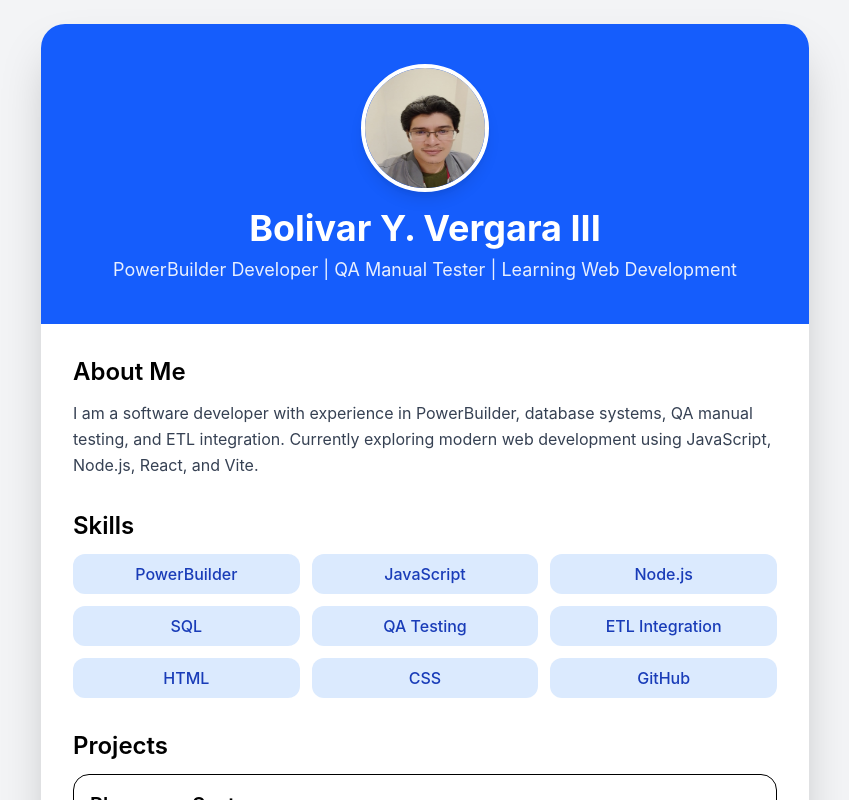
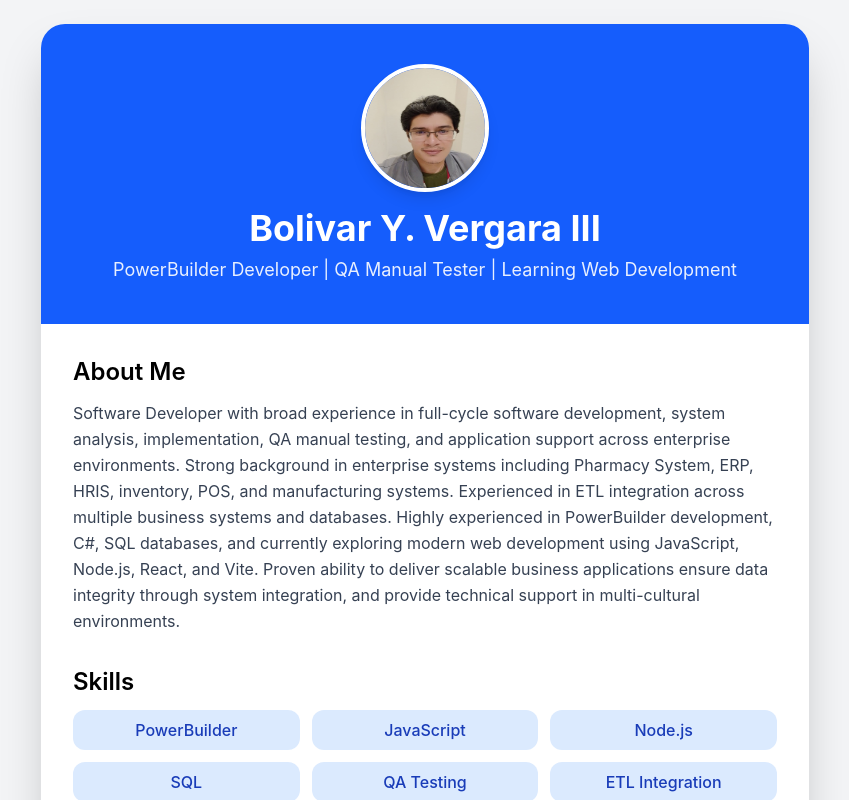
Before and after one commit to bolivarvergara/personal-profile, a React (Vite) app: page / in a window 1280 px wide. Shown: the top 800 px of the page, without its empty margins (215-1064 px from the left). Built offline with nearby package versions, Linux system fonts and the light colour scheme.

Commit message:
Update PersonalProfilePage.jsx

```diff
--- a/src/components/PersonalProfilePage.jsx
+++ b/src/components/PersonalProfilePage.jsx
@@ -20,10 +20,13 @@ export default function PersonalProfilePage() {
           <section>
             <h2 className="text-2xl font-semibold mb-3">About Me</h2>
             <p className="text-gray-700 leading-relaxed">
-              I am a software developer with experience in PowerBuilder,
-              database systems, QA manual testing, and ETL integration.
-              Currently exploring modern web development using JavaScript,
-              Node.js, React, and Vite.
+              Software Developer with broad experience in full-cycle software development, system analysis,
+implementation, QA manual testing, and application support across enterprise environments.
+Strong background in enterprise systems including Pharmacy System, ERP, HRIS, inventory, POS,
+and manufacturing systems. Experienced in ETL integration across multiple business systems and
+databases. Highly experienced in PowerBuilder development, C#, SQL databases, and currently exploring modern web development
+using JavaScript, Node.js, React, and Vite. Proven ability to deliver scalable business applications
+ensure data integrity through system integration, and provide technical support in multi-cultural environments.
             </p>
           </section>
 
```
